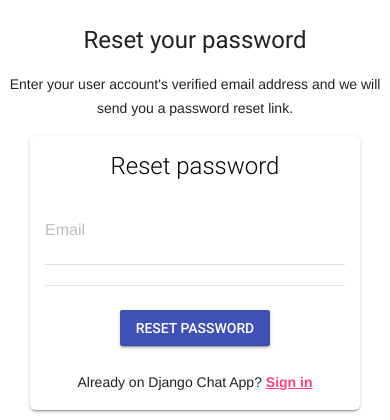
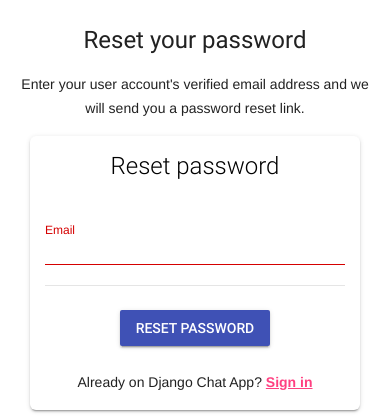
Before and after one commit to MWorksCoding/Django-ChatApp, a Django app: page /password_reset/ in a window 390 px wide. Shown: the part 56-476 px from the top of the page. Run offline with Django 5.2, Linux system fonts and the light colour scheme.

Commit message:
improved responsive design

```diff
--- a/chat/templates/register/password_reset.html
+++ b/chat/templates/register/password_reset.html
@@ -41,6 +41,7 @@
             id="signup-email"
             autocomplete="off"
             value="{{ request.POST.email }}"
+            required
           />
         </div>
         <label class="mdl-textfield__label" for="signup-email">Email</label>
--- a/static/css/style.css
+++ b/static/css/style.css
@@ -102,7 +102,8 @@ body {
 }
 
 .ta-center {
-  text-align: center
+  text-align: center;
+  padding: 0px 16px 0px 16px;
 }
 
 @media screen and (max-width: 1024px){
```
Also changed, not shown: db.sqlite3.
